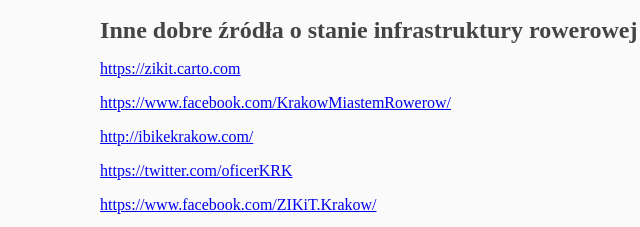
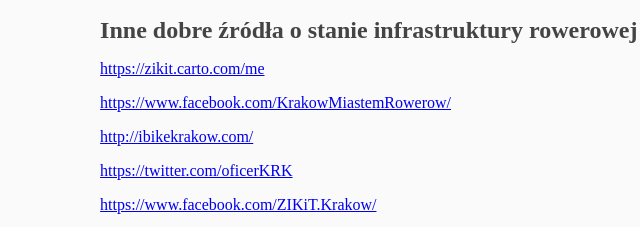
Before and after one commit to matkoniecz/bicycle_map_of_Krakow, a plain HTML site: page index.html in a window 1280 px wide. Shown: the part 1355-1582 px from the top of the page, 9-649 px from the left. Drawn offline with Linux system fonts and the light colour scheme.

Commit message:
automatic site update

```diff
--- a/index.html
+++ b/index.html
@@ -51,7 +51,7 @@ Wyrwikółki, stojaki w których skuteczne przypięcie roweru (za ramę) nie jes
 
 <h2>Inne dobre źródła o stanie infrastruktury rowerowej</h2>
 
-<p><a href="https://zikit.carto.com">https://zikit.carto.com</a></p>
+<p><a href="https://zikit.carto.com/me">https://zikit.carto.com/me</a></p>
 
 <p><a href="https://www.facebook.com/KrakowMiastemRowerow/">https://www.facebook.com/KrakowMiastemRowerow/</a></p>
 
```
